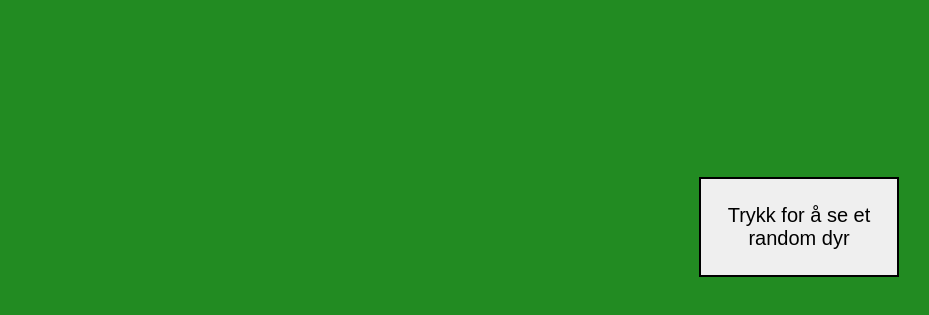
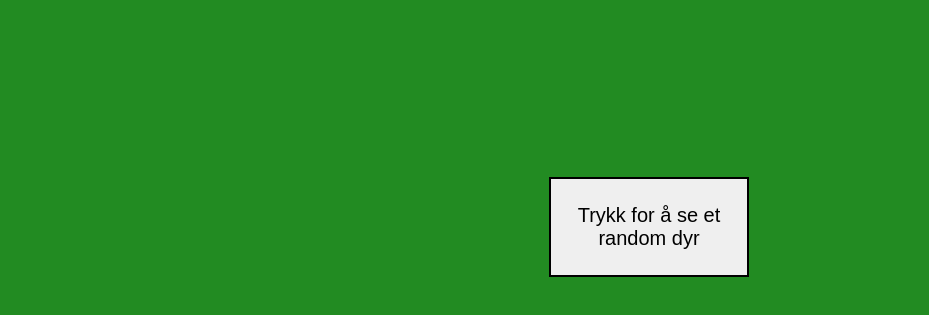
Before and after one commit to Kinvalan/Moodle_M1_2023, a plain HTML site: page If/index.html in a window 1280 px wide. Shown: the part 423-738 px from the top of the page, without its empty margins (351-1280 px from the left). Drawn offline with Linux system fonts and the light colour scheme.

Commit message:
changed size of elements

```diff
--- a/If/styles.css
+++ b/If/styles.css
@@ -13,13 +13,13 @@
 #animal-name {
     display: block;
     margin: 0 auto;
-    width: 200px;
+    width: 300px;
     height: 100px;
     font-size: 30px;
     font-weight: bolder;
     position: absolute;
     top: 500px;
-    left: 1225px;
+    left: 1080px;
   }
 
 
@@ -33,7 +33,7 @@
     font-size: 20px;
     position: absolute;
     top: 600px;
-    left: 1050px;
+    left: 900px;
   }
 
 
@@ -46,7 +46,7 @@
     font-size: 20px;
     position: absolute;
     top: 600px;
-    left: 1350px;
+    left: 1340px;
 
   }
 
```
